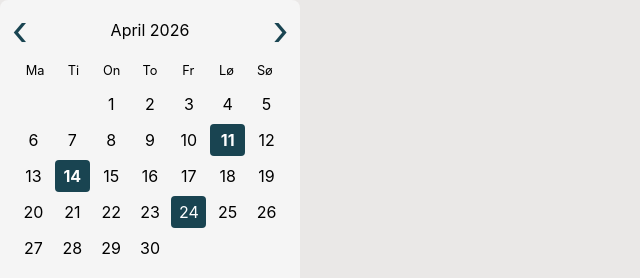
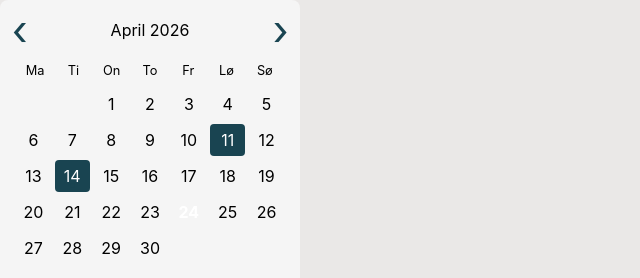
Before and after one commit to EgilVDW/pentia, a Vue app: page /calendar in a window 1280 px wide. Shown: the top 278 px of the page, without its empty margins (0-640 px from the left). Built offline with nearby package versions, Linux system fonts and the light colour scheme; a web font is replaced by a local one.

Commit message:
Remove background color of todays date in calendar

```diff
--- a/src/components/CalendarComponent.vue
+++ b/src/components/CalendarComponent.vue
@@ -208,9 +208,8 @@ const monthLabel = computed(() => {
     cursor: pointer;
 
     &--has-activity {
-      font-weight: bold;
+      background: $color-primary;
       color: $color-surface;
-      background: $color-primary;
     }
 
     &--inactive {
@@ -218,8 +217,8 @@ const monthLabel = computed(() => {
     }
 
     &--today {
-      background: $color-primary;
       color: $color-surface;
+      font-weight: bold;
     }
 
     &--selected {
```
